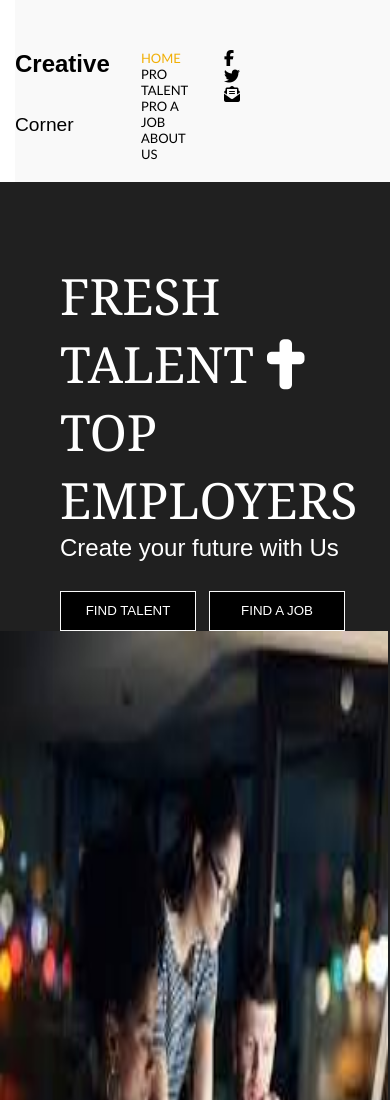
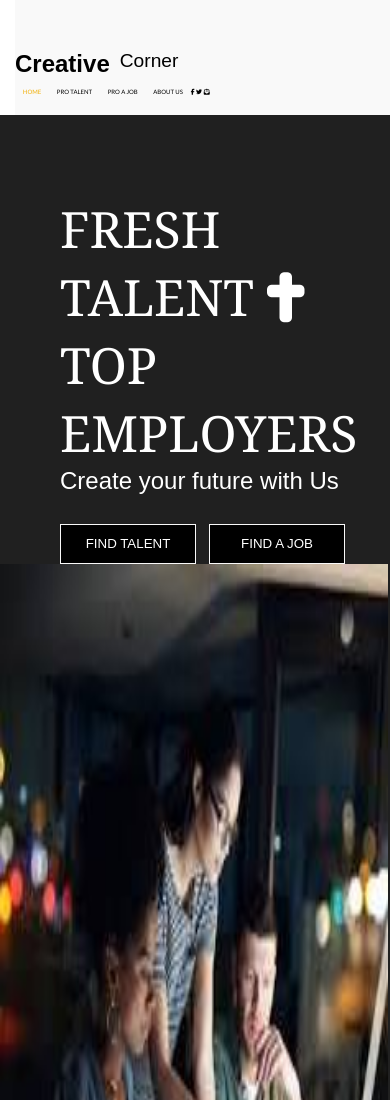
Before and after one commit to Clemzgoddy123/Job-Employment-websites, a plain HTML site: page index.html in a window 390 px wide. Shown: the top 1100 px of the page. Drawn offline with Linux system fonts and the light colour scheme.

Commit message:
Add files via upload

```diff
--- a/css/style.css
+++ b/css/style.css
@@ -7,7 +7,7 @@
 .wrapper{
     display: flex;
 
-    gap: 5vw;
+    gap: 25vw;
     background-color: #f9f9f9;
     padding-top: 50px;
     padding-bottom: 20px;
@@ -17,7 +17,7 @@
 }
 .head{
     display: flex;
-    flex-wrap: wrap;
+
     gap: 10px;
     font-family: sans-serif;
     font-size: larger;
@@ -39,13 +39,12 @@ ul li{
 }
 nav ul{
     display: flex;
-    flex-wrap: wrap;
     align-items: center;
 
 }
 nav ul li{
     justify-content: space-between;
-    padding: 0 3vw;
+    padding: 0 2vw;
     color: #000;
     cursor: pointer;
 }
@@ -127,3 +126,43 @@ img.image2{
     padding-left: 20px;
     font-family: 'Segoe UI', Tahoma, Geneva, Verdana, sans-serif;
 }
+
+@media (max-width:480px) {
+    .navbar{
+        display: block;
+        width: 100%;
+        font-size: 6px;
+    }
+    .wrapper{
+        gap: 10px;
+        flex-wrap: wrap;
+
+    }
+
+}
+@media (max-width:760px) {
+    .navbar{
+        display: block;
+        width: 100%;
+        font-size: 6px;
+    }
+    .wrapper{
+        gap: 10px;
+        flex-wrap: wrap;
+
+    }
+
+}
+@media (max-width:1020px) {
+    .navbar{
+        display: block;
+        width: 100%;
+        font-size: 6px;
+    }
+    .wrapper{
+        gap: 10px;
+        flex-wrap: wrap;
+
+    }
+
+}
--- a/index.html
+++ b/index.html
@@ -22,13 +22,14 @@
                 <li>PRO TALENT</li>
                 <li>PRO A JOB</li>
                 <li>ABOUT US</li>
+                <div class="font">
+                    <i class="fab fa-facebook-f"></i>
+                    <i class="fab fa-twitter"></i>
+                    <i class="fas fa-envelope-open-text"></i>
+                 </div>
              </ul>
          </nav>
-         <div class="font">
-            <i class="fab fa-facebook-f"></i>
-            <i class="fab fa-twitter"></i>
-            <i class="fas fa-envelope-open-text"></i>
-         </div>
+
         </div>
         <div class="hero-container">
             <div class="hero-section">
```
